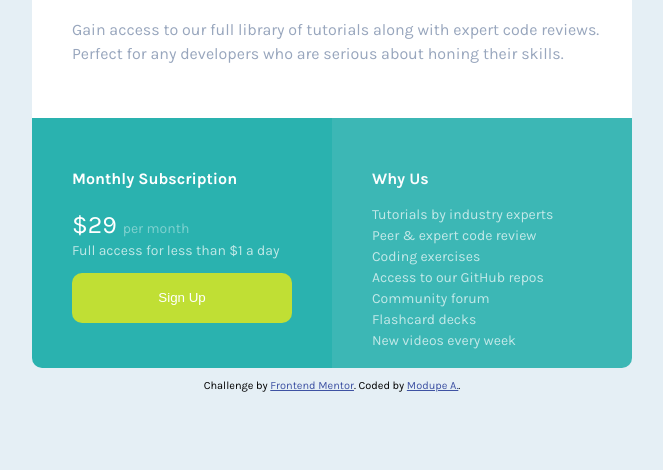
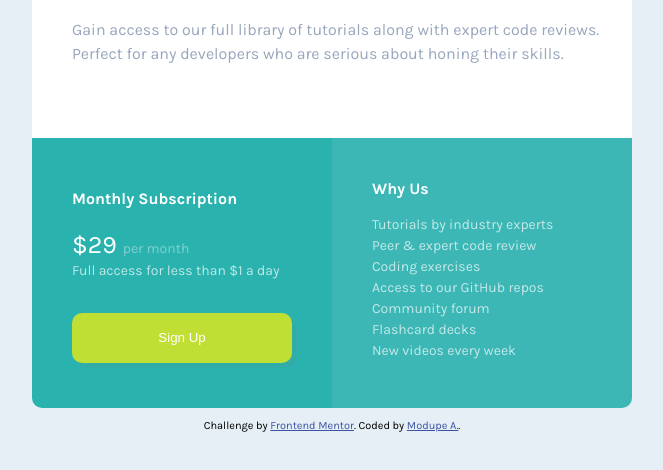
Before and after one commit to Modu9173/single-price-grid, a plain HTML site: page index.html in a window 1280 px wide. Shown: the part 232-702 px from the top of the page, without its empty margins (308-971 px from the left). Drawn offline with Linux system fonts and the light colour scheme.

Commit message:
Update styles.css

```diff
--- a/css/styles.css
+++ b/css/styles.css
@@ -9,7 +9,7 @@ body {
 .containers {
   display: grid;
   grid-template-columns: repeat(2, 300px);
-  grid-template-rows: repeat(2, 250px);
+  grid-template-rows: repeat(2, 270px);
   justify-content: center;
   margin-top: 100px;
 
@@ -81,6 +81,8 @@ body {
      background-color: #c0df34;
      color: #ffffff;
      border: none;
+     margin-top: 20px;
+      box-shadow: 5px 5px rgba(120, 120, 120, 0.1);
    }
 
  /*Service*/
@@ -89,7 +91,7 @@ body {
      grid-area: 2 / 2 / 3 / 3;
      border-bottom-right-radius: 10px;
      opacity: 0.9;
-     padding: 30px 0 40px 40px;
+     padding: 20px 0 40px 40px;
    }
 
    .service-title {
```
